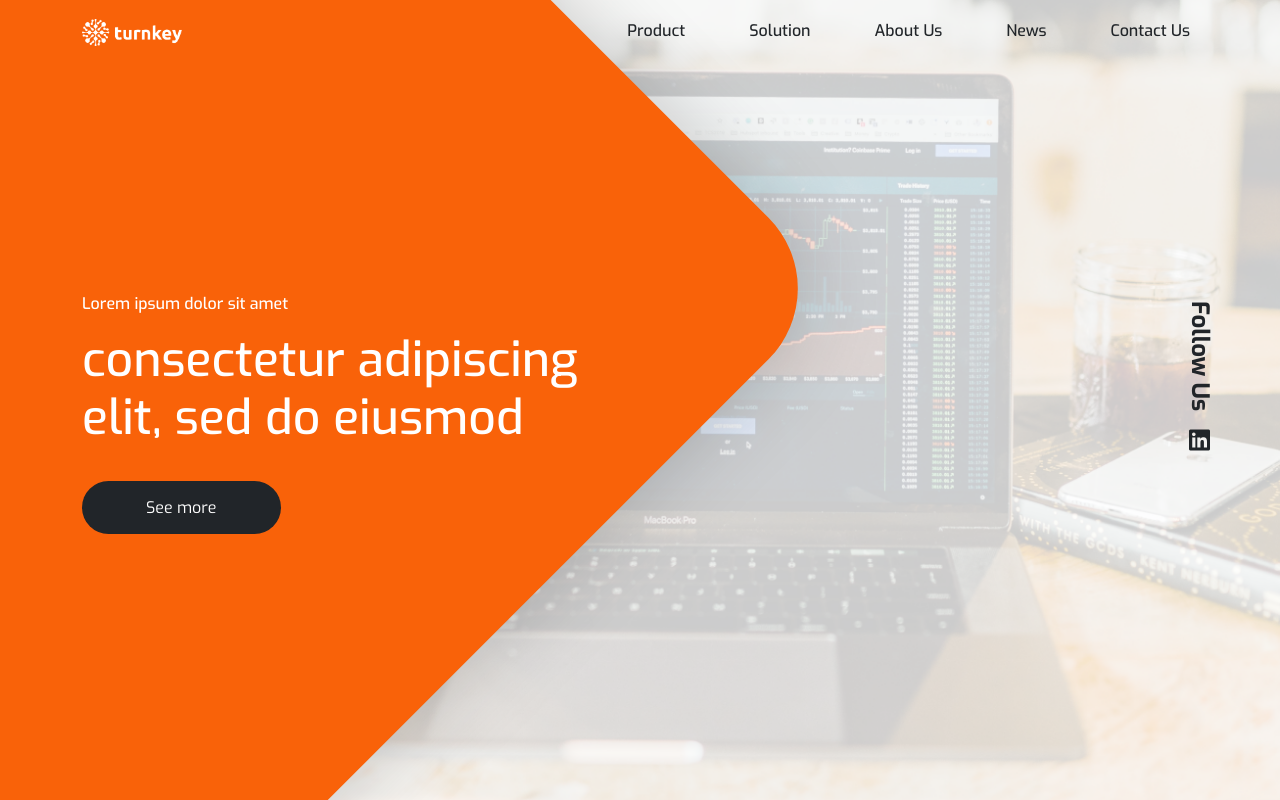
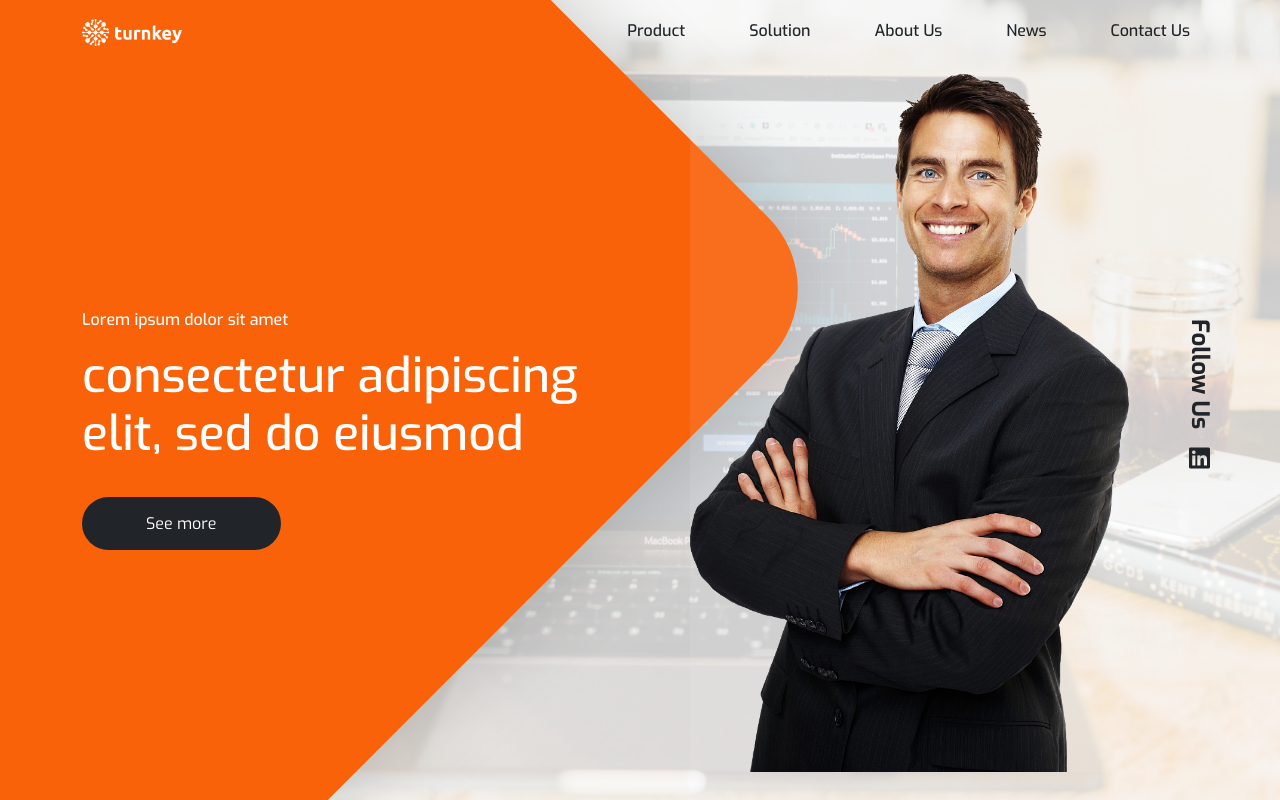
Before and after one commit to KennethChang1/turnkey-website, a website: page docs/product.html in a window 1280 px wide. Shown: the top 800 px of the page. Drawn offline with nearby package versions, Linux system fonts and the light colour scheme.

Commit message:
changes product header

```diff
--- a/docs/product.html
+++ b/docs/product.html
@@ -49,7 +49,7 @@
   <div class="main">
     <div class="roundedSquare"></div>
     <div class="heroContainer">
-      <div class="overlay">
+      <div>
         <nav class="navbar navbar-expand-md navbar-dark bg-transparent">
           <div class="container">
             <a class="navbar-brand logo" href="index.html">
@@ -104,6 +104,7 @@
               </div>
               <a href="./product.html" class="btnMain btnMain-dark">See more</a>
             </div>
+            <img class="hero-img" src="./assets/images/businessman_PNG6566.png" alt="">
           </div>
         </div>
       </div>
```
Also changed, not shown: public/product.html (+2 -1 lines).
